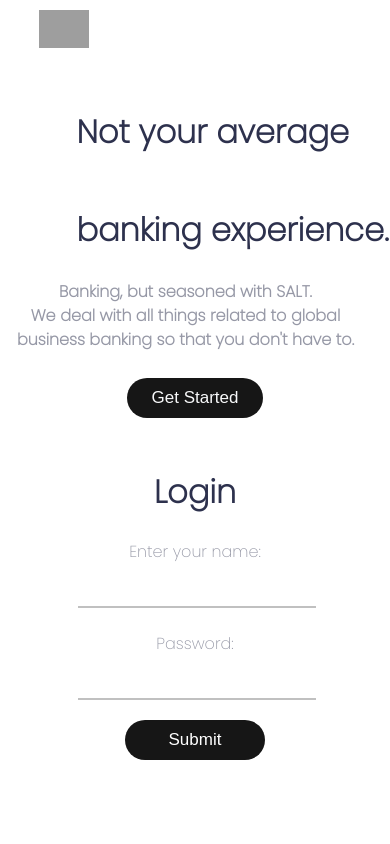
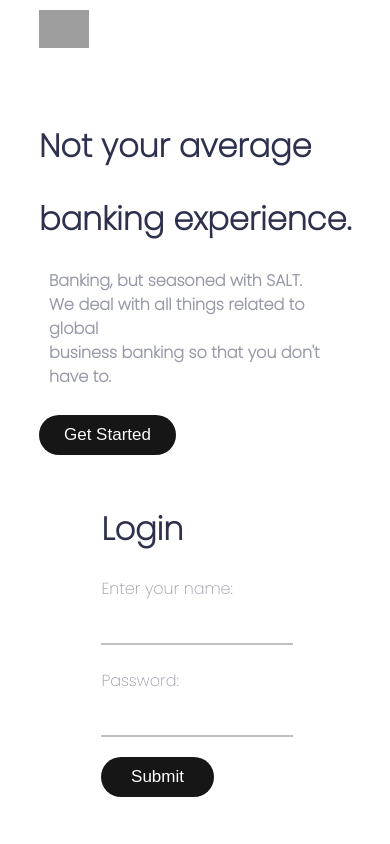
Before and after one commit to kriyanshii/bank-landing, a React (Create React App) app: page / in a window 390 px wide. Shown: the top 844 px of the page. Built offline with nearby package versions, Linux system fonts and the light colour scheme; grey boxes are pictures that could not be loaded.

Commit message:
changed text-align of top-container

```diff
--- a/src/style.css
+++ b/src/style.css
@@ -83,6 +83,7 @@ p{
   overflow: hidden;
   align-content: flex-start;
   justify-content: space-around;
+  text-align: left;
 }
 
 .logo-img{
@@ -281,13 +282,12 @@ p{
     /* background-image: url("../images/bg-intro-mobile.svg"); */
     background-position: top;
     background-size: contain;
-    padding: 0 0 100px 0;
   }
 
   .main-heading h1 {
     width: 60%;
     display: inline-block;
-    padding-top: 50px;
+    padding-top: 25px;
   }
 
   .main-heading p {
```
